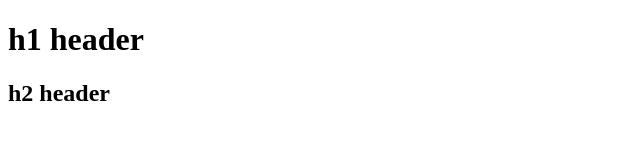
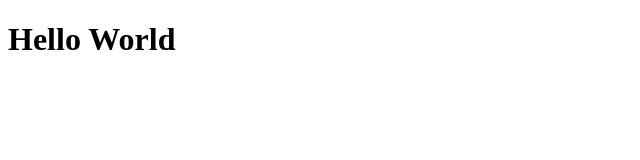
Before and after one commit to 266735-sudo/hello-world-25, a plain HTML site: page index.html in a window 1280 px wide. Shown: the whole page, without its empty margins (0-640 px from the left). Drawn offline with Linux system fonts and the light colour scheme.

Commit message:
Update index.html

```diff
--- a/index.html
+++ b/index.html
@@ -13,8 +13,7 @@
         <link rel="stylesheet" href="">
     </head>
     <body>
-        <h1>h1 header</h1>
-        <h2>h2 header</h2>
+        <h1>Hello World</h1>
         <!--[if lt IE 7]>
             <p class="browsehappy">You are using an <strong>outdated</strong> browser. Please <a href="#">upgrade your browser</a> to improve your experience.</p>
         <![endif]-->
```
